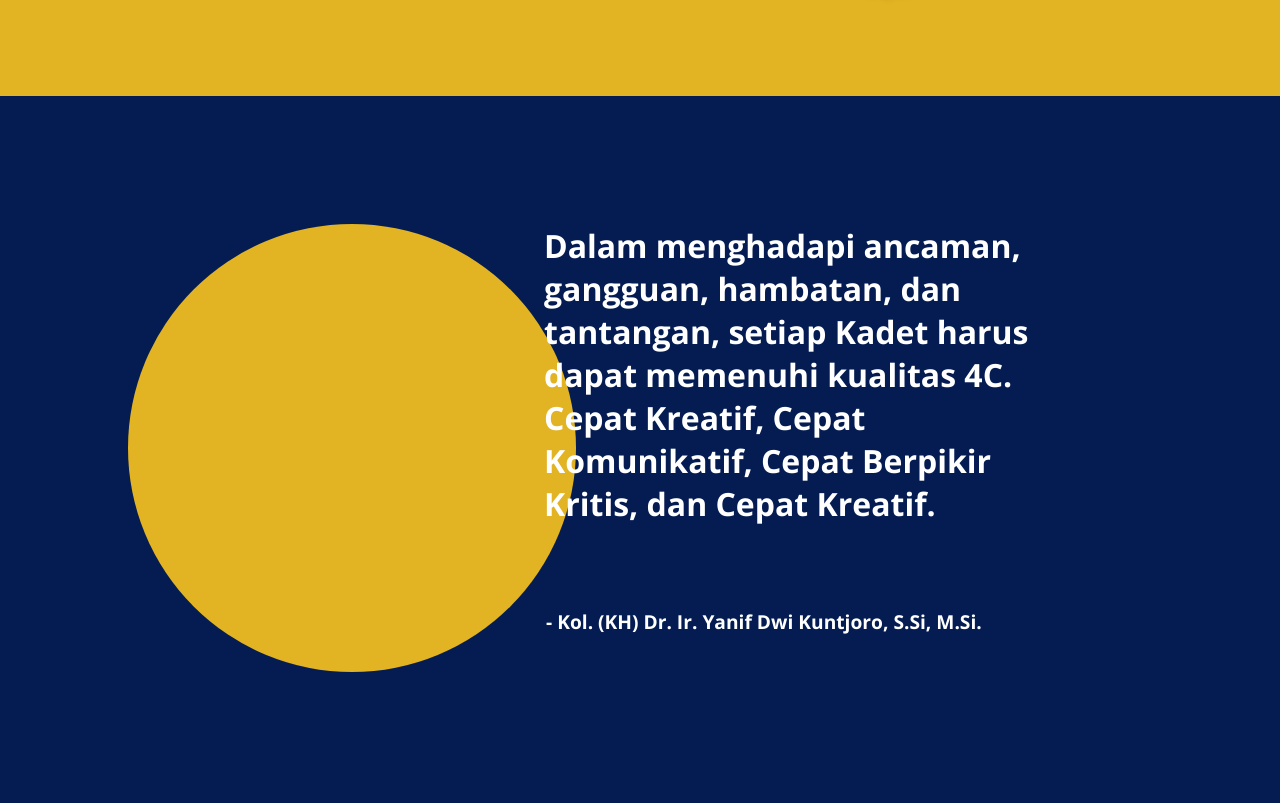
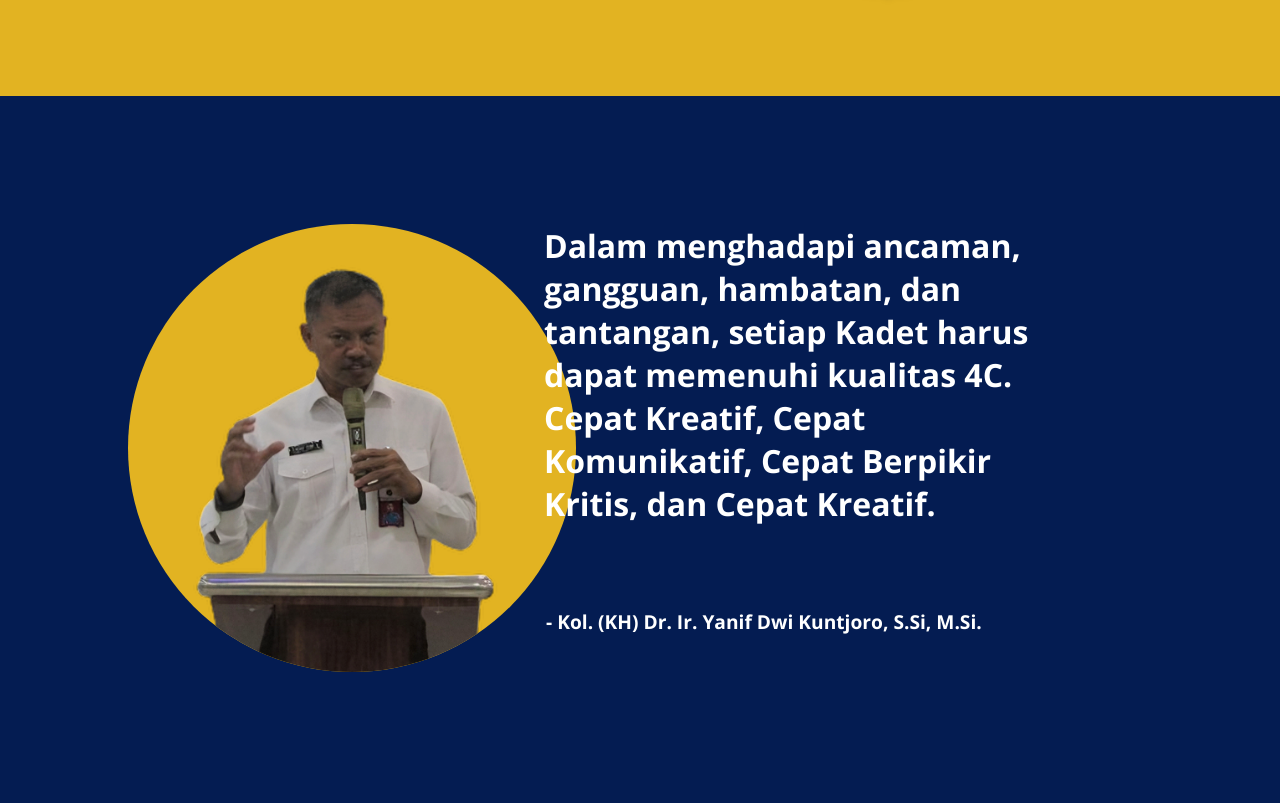
Before and after one commit to RivilyoSitanggang/MilitaryMathematics, a plain HTML site: page index.html in a window 1280 px wide. Shown: the part 2496-3299 px from the top of the page. Drawn offline with nearby package versions, Linux system fonts and the light colour scheme.

Commit message:
Update index.html

```diff
--- a/index.html
+++ b/index.html
@@ -65,7 +65,7 @@
 
     <section id="Quotes">
         <div>
-            <img src="pak yanif.png">
+            <img src="pak_yanif.png">
         </div>
         <p>Dalam menghadapi ancaman, gangguan, hambatan, dan tantangan, setiap Kadet harus dapat memenuhi kualitas 4C. Cepat Kreatif, Cepat Komunikatif, Cepat Berpikir Kritis, dan Cepat Kreatif.</p>
         <p>- Kol. (KH) Dr. Ir. Yanif Dwi Kuntjoro, S.Si, M.Si.</p>
```
